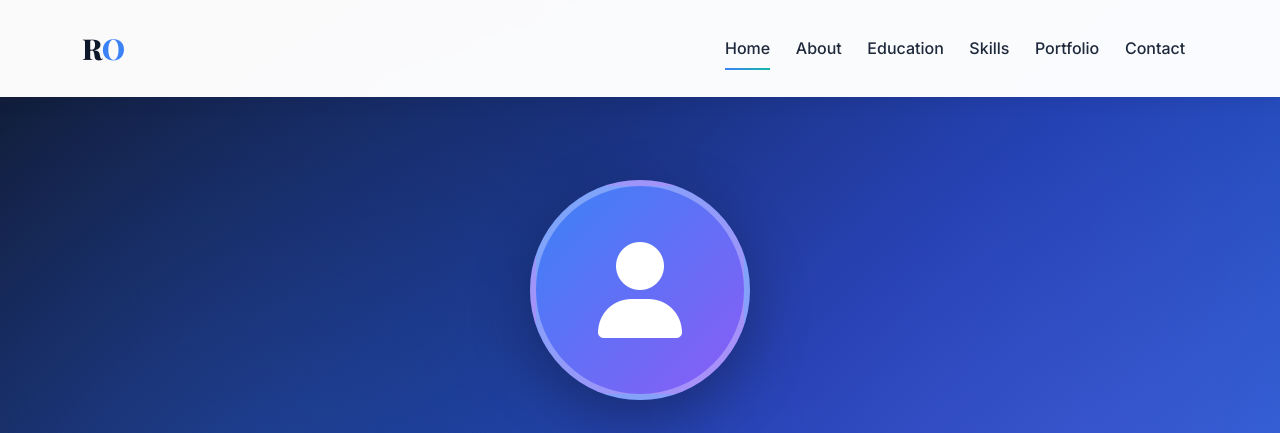
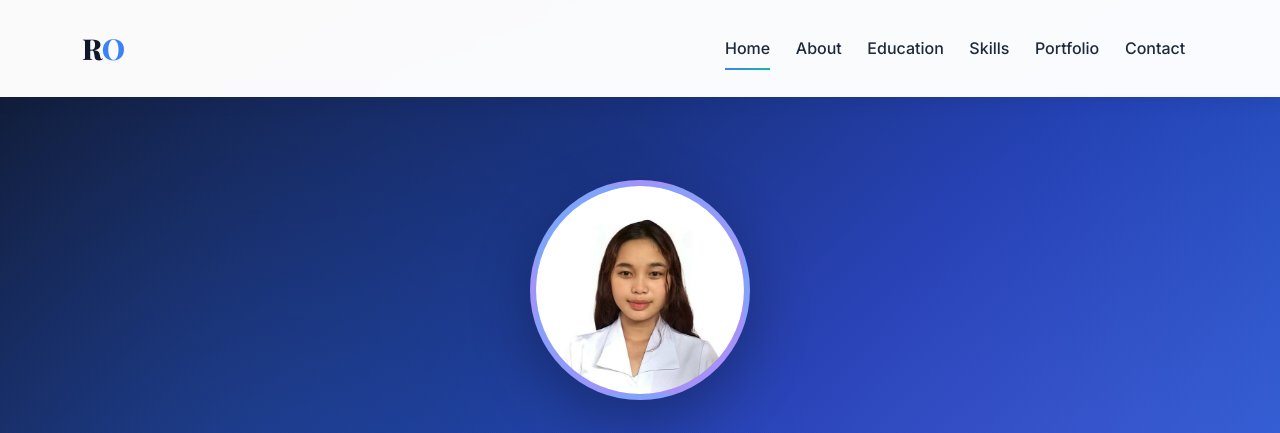
Before and after one commit to Prettychenn/eportfolio, a plain HTML site: page index.html in a window 1280 px wide. Shown: the top 433 px of the page. Drawn offline with nearby package versions, Linux system fonts and the light colour scheme.

Commit message:
Update index.html

```diff
--- a/index.html
+++ b/index.html
@@ -1124,8 +1124,8 @@
             <div class="hero-content text-center">
                 <div class="profile-image-container">
                     <!-- Replace with your actual image -->
-                    <!-- <img src="your-image-url.jpg" alt="Ritchel Obligado"> -->
-                    <i class="fas fa-user profile-placeholder"></i>
+                    <img src="IDChen.png" alt="Ritchel Obligado">
+
                 </div>
                 <h1>Ritchel Obligado</h1>
                 <p class="role">Marketing Professional & Business Strategist</p>
```
